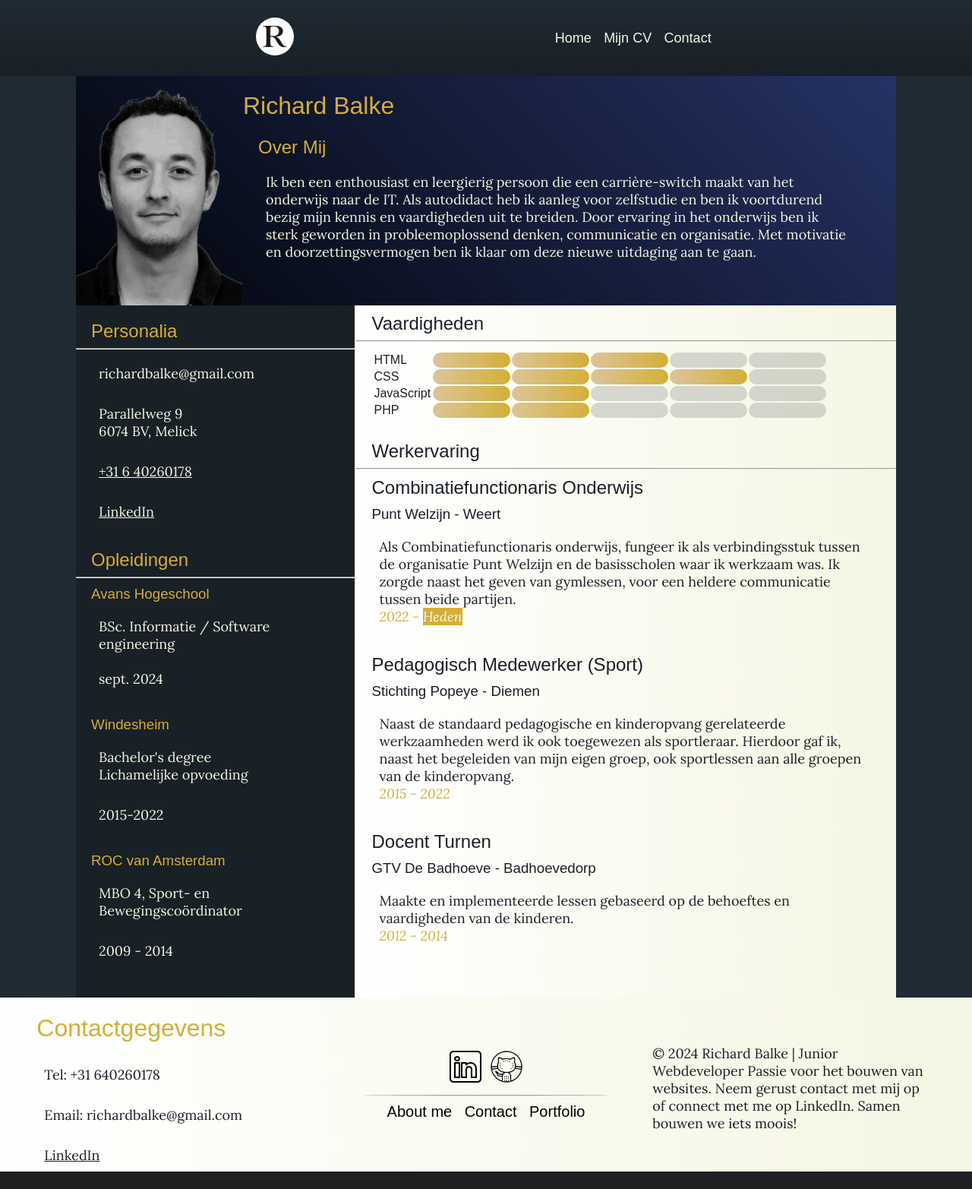
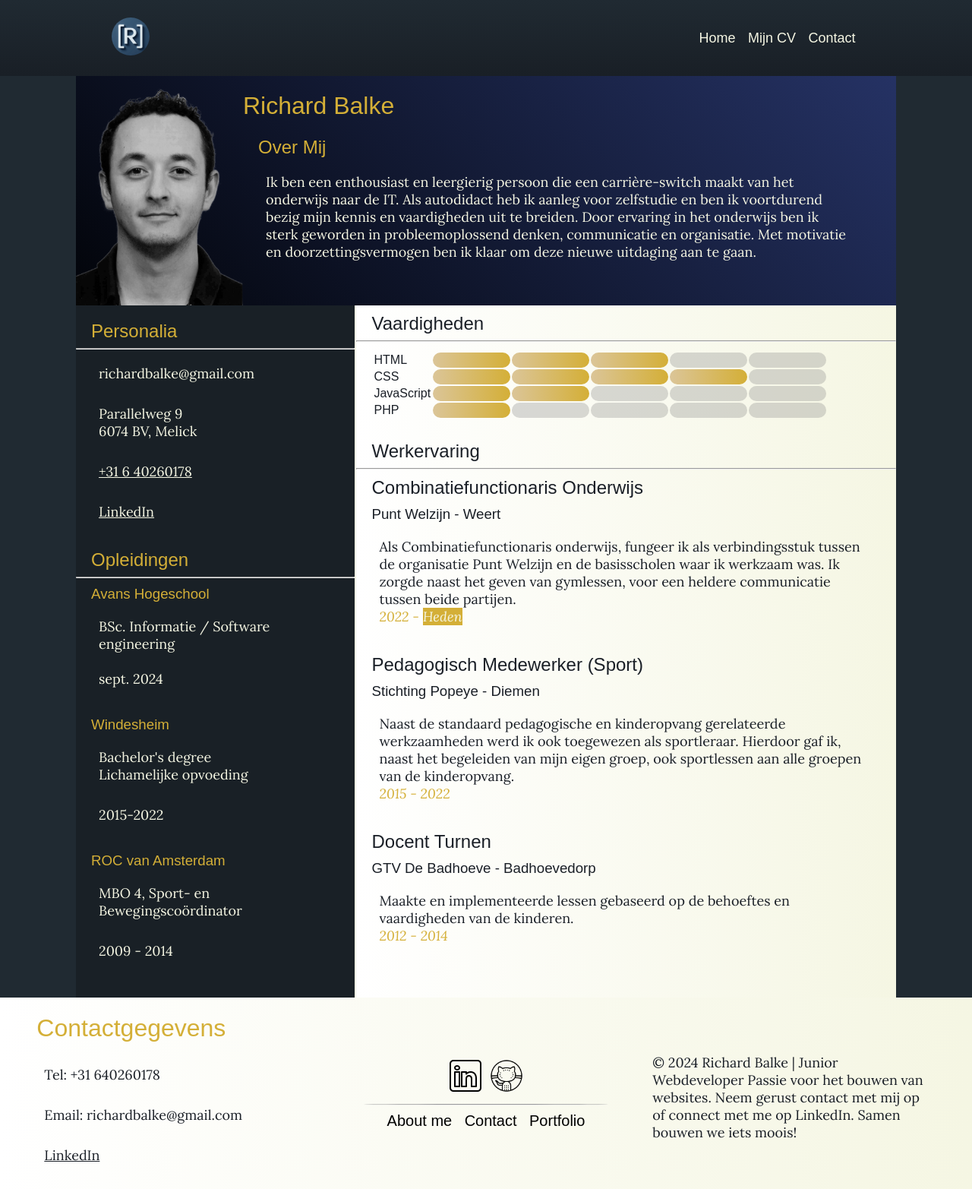
Before and after one commit to RichardBalke/html-portfolio, a PHP site: page /html-content/about.html in a window 1280 px wide. Shown: the whole page at 76% size. Before the commit the page ends 1542 px from the top, so only its background shows below. Run offline with PHP 8.4, Linux system fonts and the light colour scheme; some web fonts are replaced.

Commit message:
link to stylesheet fixes

```diff
--- a/CSS/aboutme_styles.css
+++ b/CSS/aboutme_styles.css
@@ -33,7 +33,7 @@
     color: rgb(26, 31, 39)!important;
 }
 
-.skills-Table-Box {
+.skills-Table-Box-Filled {
     background-image: linear-gradient(to right, rgb(219, 197, 152), rgb(212, 175, 55)) ;
     width: 100px;
     border-radius: 10px;
@@ -88,10 +88,6 @@ tr th {
 }
 
 @media (max-width: 700px) {
-    div {
-        border: 1px red solid;
-    }
-
     #aboutme-Container * {
         max-width: 500px;
         margin: 0% auto 0% auto;
@@ -107,5 +103,9 @@ tr th {
         width: auto;
     }
 
+    h1, h2, h3, p {
+        margin: 0px 10px 0px 10px !important;
+    }
+
 
     }
--- a/CSS/contact_styles.css
+++ b/CSS/contact_styles.css
@@ -55,7 +55,7 @@ form textarea:focus {
   justify-content: center;
 }
 
-div button {
+#contact-Button-Container button {
   margin: 20px 0px 20px 0px;
   background-color: rgb(212, 175, 55);
   color: rgb(26, 31, 39);
--- a/CSS/style.css
+++ b/CSS/style.css
@@ -2,10 +2,6 @@ body {
   background-color: rgb(32, 42, 50);
   margin: 0;
   padding: 0;
-}
-
-#header {
-  background-color: rgb(26, 31, 39);
 }
 
 .logo-container {
--- a/html-content/about.html
+++ b/html-content/about.html
@@ -3,7 +3,6 @@
   <head>
     <meta charset="UTF-8" />
     <meta name="viewport" content="width=device-width, initial-scale=1.0" />
-    <link rel="stylesheet" href="/CSS/style.css" />
     <link rel="stylesheet" href="/CSS/h&f_styles.css" />
     <link rel="stylesheet" href="/CSS/aboutme_styles.css" />
     <link rel="preconnect" href="https://fonts.googleapis.com" />
@@ -94,25 +93,25 @@
                 <tr>
                   <td>HTML</td>
 
-                  <td class="skills-Table-Box"></td>
-                  <td class="skills-Table-Box"></td>
-                  <td class="skills-Table-Box"></td>
+                  <td class="skills-Table-Box-Filled"></td>
+                  <td class="skills-Table-Box-Filled"></td>
+                  <td class="skills-Table-Box-Filled"></td>
                   <td class="skills-Table-Box-Empty"></td>
                   <td class="skills-Table-Box-Empty"></td>
                 </tr>
                 <tr>
                   <td>CSS</td>
-                  <td class="skills-Table-Box"></td>
-                  <td class="skills-Table-Box"></td>
-                  <td class="skills-Table-Box"></td>
-                  <td class="skills-Table-Box"></td>
+                  <td class="skills-Table-Box-Filled"></td>
+                  <td class="skills-Table-Box-Filled"></td>
+                  <td class="skills-Table-Box-Filled"></td>
+                  <td class="skills-Table-Box-Filled"></td>
                   <td class="skills-Table-Box-Empty"></td>
                 </tr>
                 <tr>
                   <td>JavaScript</td>
 
-                  <td class="skills-Table-Box"></td>
-                  <td class="skills-Table-Box"></td>
+                  <td class="skills-Table-Box-Filled"></td>
+                  <td class="skills-Table-Box-Filled"></td>
                   <td class="skills-Table-Box-Empty"></td>
                   <td class="skills-Table-Box-Empty"></td>
                   <td class="skills-Table-Box-Empty"></td>
@@ -120,8 +119,8 @@
                 <tr>
                   <td>PHP</td>
 
-                  <td class="skills-Table-Box"></td>
-                  <td class="skills-Table-Box"></td>
+                  <td class="skills-Table-Box-Filled"></td>
+                  <td class="skills-Table-Box-Empty"></td>
                   <td class="skills-Table-Box-Empty"></td>
                   <td class="skills-Table-Box-Empty"></td>
                   <td class="skills-Table-Box-Empty"></td>
--- a/html-content/contact.html
+++ b/html-content/contact.html
@@ -4,9 +4,9 @@
     <meta charset="UTF-8" />
     <meta name="viewport" content="width=device-width, initial-scale=1.0" />
     <title>Document</title>
-    <link rel="stylesheet" href="/CSS/style.css" />
     <link rel="stylesheet" href="/CSS/h&f_styles.css" />
     <link rel="stylesheet" href="/CSS/contact_styles.css" />
+
     <link
       href="https://fonts.googleapis.com/css2?family=Finger+Paint&display=swap"
       rel="stylesheet"
--- a/html-content/footer.html
+++ b/html-content/footer.html
@@ -1,7 +1,5 @@
 <html lang="nl">
-  <head>
-    <link rel="stylesheet" href="/CSS/style.css" />
-  </head>
+  <head> </head>
 
   <body>
     <div class="footer-container">
@@ -14,8 +12,7 @@
             style="color: inherit"
             href="https://www.linkedin.com/in/richard-balke-3b8170274/"
             target="_blank"
-            >LinkedIn</a
-          >
+            >LinkedIn</a> <br><br>
         </p>
       </div>
 
--- a/html-content/header.html
+++ b/html-content/header.html
@@ -1,25 +1,26 @@
 <html lang="nl">
   <head>
     <link rel="stylesheet" href="/CSS/style.css" />
-
   </head>
 
   <body>
     <div class="hf-container">
       <div class="logo-container">
-        <a href="/html-content/index.html"><img src="/Images/Logo.jpg" alt=""></a>
+        <a href="/html-content/index.html"
+          ><img src="/Images/website_icon1.png" alt
+        /></a>
       </div>
+      <div class="brand-name-container"></div>
       <div class="nav-container">
         <nav>
-          <button class="nav-button" onclick="location.href= 'index.html'">Home</button>
-          <button class="nav-button" onclick="location.href= 'about.html'">Mijn CV</button>
-          <button class="nav-button" onclick="location.href= 'contact.html'">Contact</button>
-          <!-- <button class="nav-button" onclick="location.href= 'boxes.html'">Portfolio</button> -->
+          <button class="nav-button" onclick="location.href= 'index.html'" id="home-button">Home</button>
+          <button class="nav-button" onclick="location.href= 'about.html'" id="about-button">Mijn CV</button>
+          <button class="nav-button" onclick="location.href= 'contact.html'" id="contact-button">Contact</button>
+          <!-- <button class="nav-button" onclick="location.href= 'boxes.html'" id="portfolio-button">Portfolio</button> -->
         </nav>
       </div>
-      </div>
+    </div>
 
-    </div>
     <script src="/JavaScript/script.js"></script>
   </body>
 </html>
--- a/html-content/index.html
+++ b/html-content/index.html
@@ -1,4 +1,3 @@
-<!-- TODO 1: Create the HTML Boilerplate -->
 <!DOCTYPE html>
 <html lang="nl">
   <head>
```
Also changed, not shown: CSS/index_styles.css (+2 -6 lines), CSS/h&f_styles.css (line endings or trailing spaces), 1 other file.
